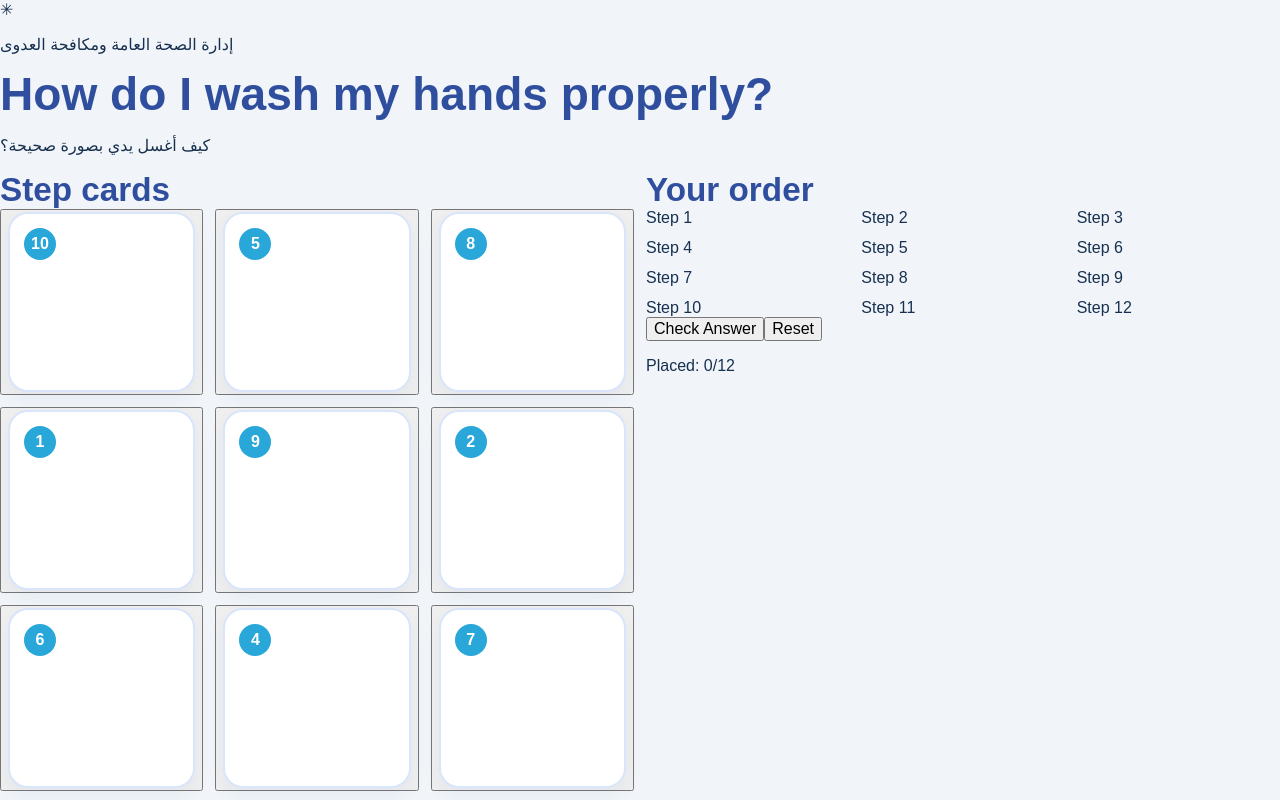
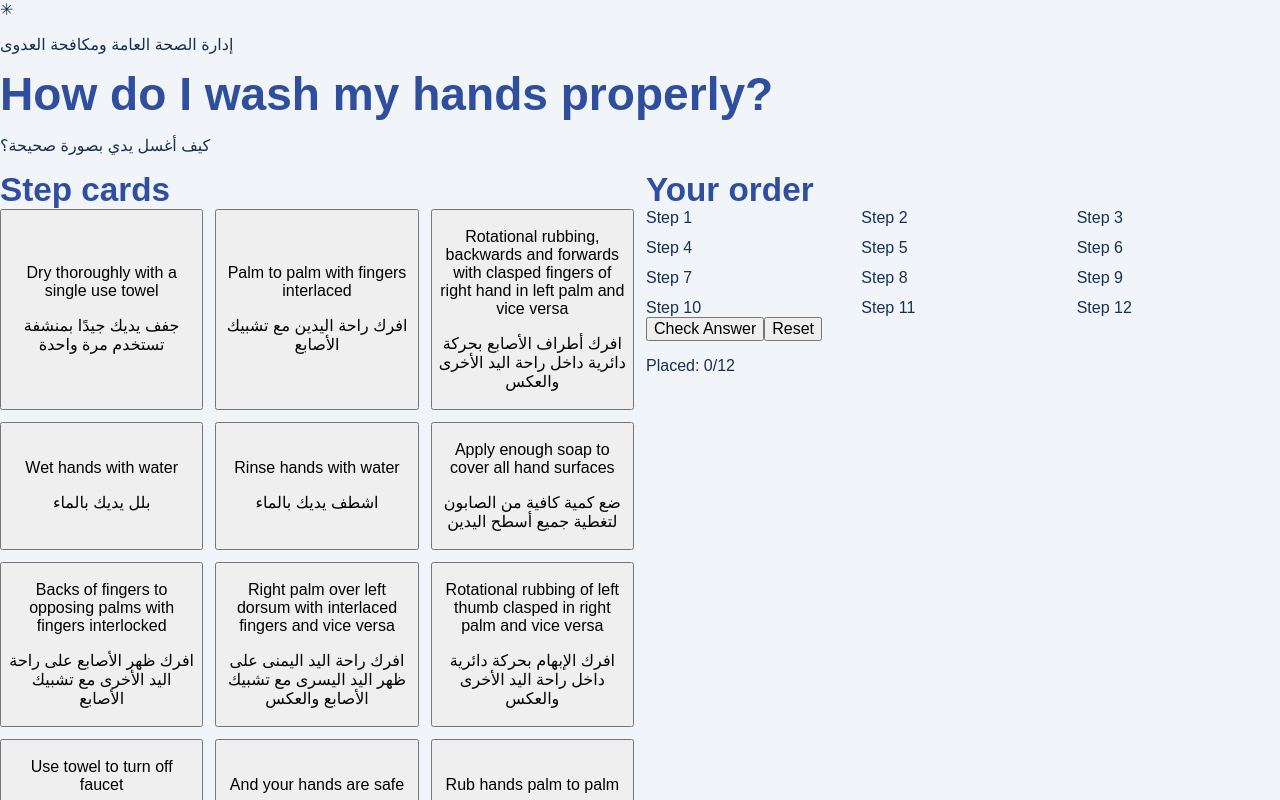
Before and after one commit to gbman54/handwash-game, a Next.js app: page / in a window 1280 px wide. Shown: the top 800 px of the page. Built offline with nearby package versions, Linux system fonts and the light colour scheme.

Commit message:
Refactor StepCard component for clarity and simplicity
Refactored StepCard component to simplify props and update structure.

```diff
--- a/components/StepCard.tsx
+++ b/components/StepCard.tsx
@@ -1,33 +1,19 @@
-"use client";
-
 import StepIcon from "./StepIcon";
 
 type Step = {
   id: number;
-  ar: string;
-  en: string;
-  icon: string;
+  title: string;
+  arabic: string;
 };
 
-export default function StepCard({
-  step,
-  compact = false,
-  onTap
-}: {
-  step: Step;
-  compact?: boolean;
-  onTap?: () => void;
-}) {
+export default function StepCard({ step }: { step: Step }) {
   return (
-    <button className={`card ${compact ? "compact" : ""}`} onClick={onTap}>
-      <div className="cardTop">
-        <span className="badge">{step.id}</span>
-        <StepIcon name={step.icon} />
+    <div className="rounded-2xl border border-slate-200 bg-white p-3 shadow-sm transition hover:shadow-md">
+      <div className="mb-3 aspect-square rounded-xl bg-sky-50 p-2">
+        <StepIcon step={step.id} />
       </div>
-      <div className="cardText">
-        <div className="ar">{step.ar}</div>
-        <div className="en">{step.en}</div>
-      </div>
-    </button>
+      <p className="text-center text-sm font-medium leading-snug text-slate-800">{step.title}</p>
+      <p className="mt-1 text-center text-xs leading-snug text-slate-500">{step.arabic}</p>
+    </div>
   );
 }
```
